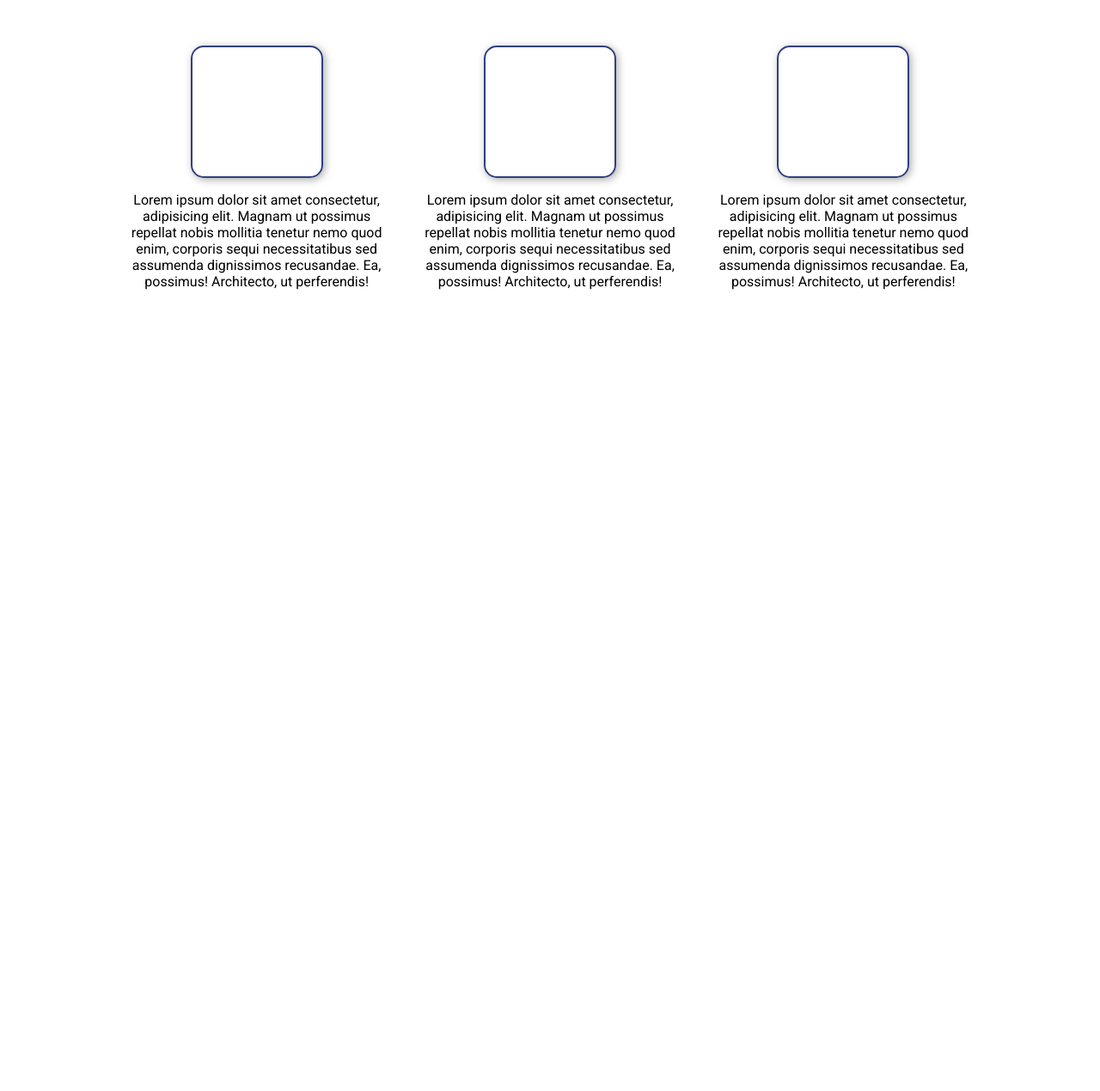
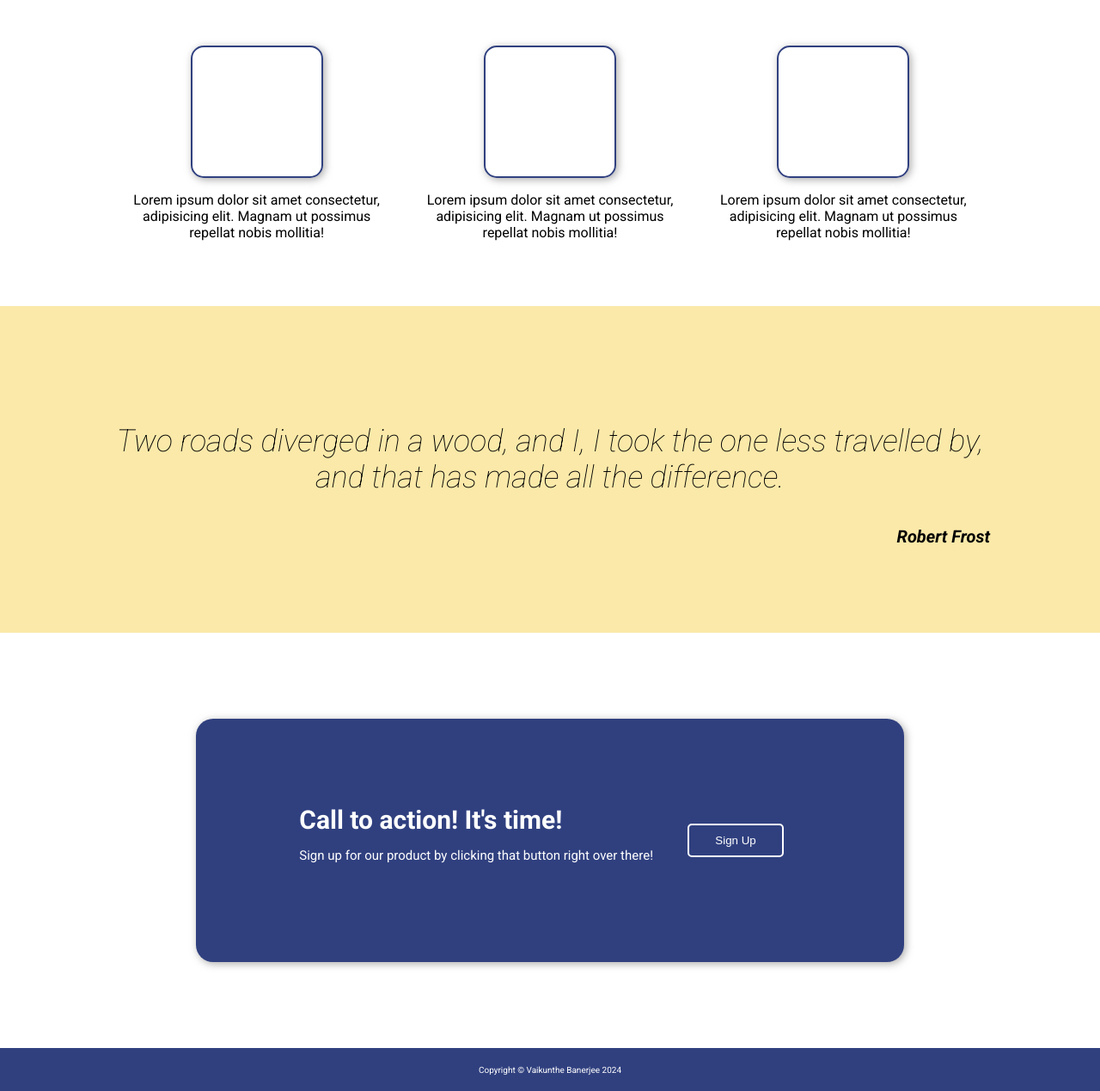
Before and after one commit to vkayhs/odin-landing-page, a plain HTML site: page index.html in a window 1280 px wide. Shown: the part 740-2009 px from the top of the page at 86% size. Before the commit the page ends 1153 px from the top, so only its background shows below. Drawn offline with Linux system fonts and the light colour scheme.

Commit message:
Completed Website
Added the quote section
Added the CTA section
Added the footer

Added styles for all of them.

Design is not responsiveness on smaller screens yet.
That is a task for the future

```diff
--- a/index.html
+++ b/index.html
@@ -12,7 +12,7 @@
         <img src="./images/logo-white.png " class="logo" alt="Header Logo" />
         <ul class="nav-items">
           <li class="nav-item"><a href="#">Home</a></li>
-          <li class="nav-item"><a href="#">About</a></li>
+          <li class="nav-item"><a href="#our-services">Services</a></li>
           <li class="nav-item"><a href="#">Contact Us</a></li>
         </ul>
       </div>
@@ -37,7 +37,7 @@
         </section>
         </div>
 
-      <section class="info-section-bg">
+      <section class="info-section-bg" id="our-services">
         <div class="info-section">
           <h2>Our Services</h2>
           <div class="info-items">
@@ -45,35 +45,49 @@
               <div class="square"></div>
               <p>
                 Lorem ipsum dolor sit amet consectetur, adipisicing elit. Magnam
-                ut possimus repellat nobis mollitia tenetur nemo quod enim,
-                corporis sequi necessitatibus sed assumenda dignissimos
-                recusandae. Ea, possimus! Architecto, ut perferendis!
+                ut possimus repellat nobis mollitia!
               </p>
             </div>
             <div class="info-item">
               <div class="square"></div>
               <p>
                 Lorem ipsum dolor sit amet consectetur, adipisicing elit. Magnam
-                ut possimus repellat nobis mollitia tenetur nemo quod enim,
-                corporis sequi necessitatibus sed assumenda dignissimos
-                recusandae. Ea, possimus! Architecto, ut perferendis!
+                ut possimus repellat nobis mollitia!
               </p>
             </div>
             <div class="info-item">
               <div class="square"></div>
               <p>
                 Lorem ipsum dolor sit amet consectetur, adipisicing elit. Magnam
-                ut possimus repellat nobis mollitia tenetur nemo quod enim,
-                corporis sequi necessitatibus sed assumenda dignissimos
-                recusandae. Ea, possimus! Architecto, ut perferendis!
+                ut possimus repellat nobis mollitia!
               </p>
             </div>
           </div>
         </div>
       </section>
       <section class="quote-bg">
-
+        <div class="quote-el">
+          <div class="quote">
+            <p>Two roads diverged in a wood, and I, I took the one less travelled by, and that has made all the difference.</p>
+            <aside>Robert Frost</aside>
+      </div>
       </section>
+      <section class="cta-bg">
+        <div class="cta-container">
+          <div class="cta-el">
+            <div class="cta">
+              <h3>Call to action! It's time!</h3>
+              <p>Sign up for our product by clicking that button right over there!</p>
+            </div>
+            <div class="cta-btn">
+              <button>Sign Up</button>
+            </div>
+          </div>
+        </div>
+      </section>
+      <footer class="footer">
+        <p>Copyright &copy; Vaikunthe Banerjee 2024</p>
+      </footer>
     </main>
   </body>
 </html>
--- a/style.css
+++ b/style.css
@@ -5,6 +5,7 @@
 :root {
   --blue: #30407f;
   --yellow: #f6cc2b;
+  --lightyellow: #fbe9a9;
 }
 
 html {
@@ -176,3 +177,82 @@ h1 {
   align-items: center;
   padding: 5rem 1.5rem;
 }
+
+/* Quote Section */
+
+.quote-bg {
+  background-color: var(--lightyellow);
+  width: 100%;
+}
+
+.quote-el {
+  width: 80%;
+  margin: auto;
+  text-align: center;
+  font-size: 3.6rem;
+  font-style: italic;
+  font-weight: 100;
+  padding: 10rem;
+}
+
+.quote > aside {
+  text-align: right;
+  font-size: 2rem;
+  font-weight: 700;
+}
+
+/* CTA Section */
+
+.cta-bg {
+  background-color: white;
+  width: 100%;
+}
+
+.cta-container {
+  width: 80%;
+  margin: auto;
+}
+
+.cta-el {
+  display: flex;
+  justify-content: space-evenly;
+  align-items: center;
+  background-color: var(--blue);
+  padding: 10rem;
+  margin: 10rem;
+  color: white;
+  border-radius: 2rem;
+  box-shadow: 0.2rem 0.2rem 1rem rgba(140, 140, 140, 0.745);
+  flex-wrap: wrap;
+  min-width: 16rem;
+}
+
+.cta h3 {
+  font-size: 3rem;
+  margin: 0;
+}
+
+.cta p {
+  font-size: 1.5rem;
+}
+
+.cta-btn button {
+  border: 2px solid white;
+  background-color: var(--blue);
+  color: white;
+  border-radius: 0.5rem;
+  padding: 1rem 3rem;
+  margin: 1rem 2rem;
+}
+
+.footer {
+  display: flex;
+  align-items: center;
+  justify-content: center;
+  background-color: var(--blue);
+  width: 100%;
+  text-align: center;
+  align-self: flex-end;
+  color: white;
+  min-height: 5rem;
+}
```
